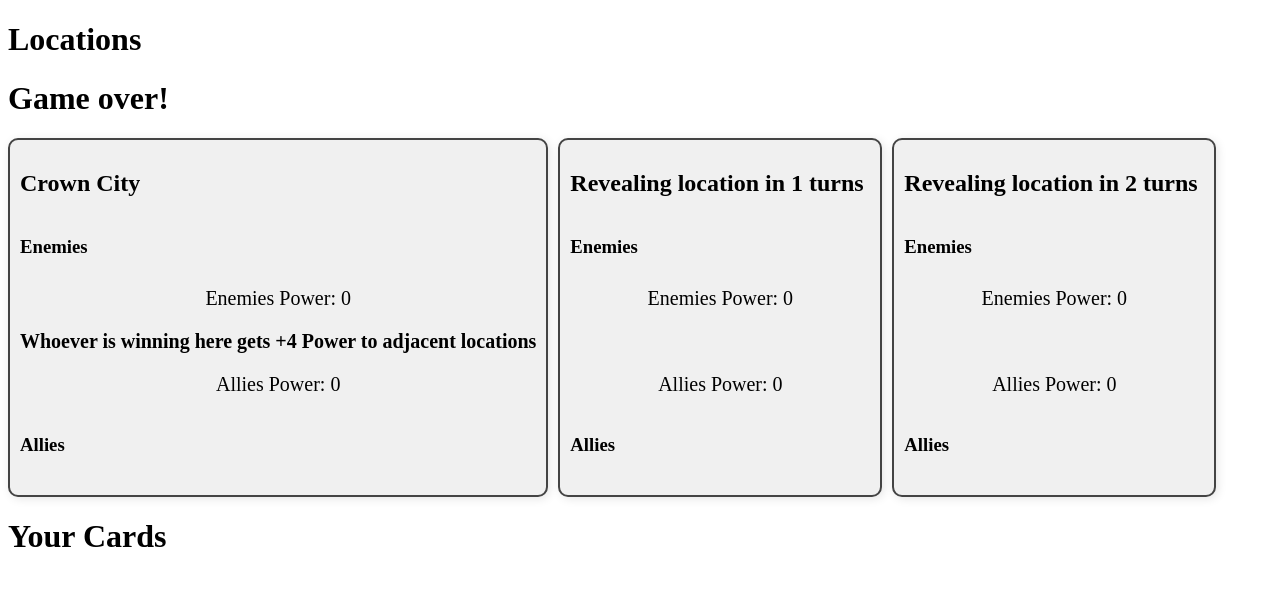
After one commit to Pisdrul/MarvelSnapSim, a Flask app: page /game/ally/endgame in a window 1280 px wide. The commit adds this page. Shown: the top 596 px of the page. Run offline with Flask 3, Linux system fonts and the light colour scheme; parts of the project's set-up code (start-up, migrations or seed data) failed here and were passed over.

Commit message:
Added retreat + endscreen

```diff
--- a/Locations/Location.py
+++ b/Locations/Location.py
@@ -149,6 +149,8 @@ class Location:
     def updateLocation(self):
         self.resetVariablesPreOngoing()
         self.applyOngoing(self.locationlist)
+        if self.name == "Elysium":
+            print("Elysium!")
         for unit in self.ongoing_to_apply:
             unit.ongoing(self)
         self.ongoing_to_apply.clear()
--- a/app.py
+++ b/app.py
@@ -15,6 +15,10 @@ def home():
 def gameAlly():
     print(game.status["allyhand"])
     return render_template('allygame.html', status=game.status, locations=game.locationList.values())
+@app.route('/check_game_end', methods=['GET'])
+def checkGameEnded():
+    winner = game.passStatus['winner']
+    return jsonify(winner)
 
 @app.route('/game/ally/playcard', methods=['POST'])
 def chooseLocationAlly():
@@ -67,7 +71,6 @@ def playCardEnemy(locationnum):
             print("error")
             print(e)
     return redirect(url_for('gameEnemy'))
-
 @app.route('/game/<allyorenemy>/moveUnit', methods=['POST'])
 def moveUnit(allyorenemy):
     cardnum = int(request.form["card"])
@@ -96,30 +99,57 @@ def moveCardAlly():
 @app.route('/check_turn/<allyorenemy>')
 def check_turn(allyorenemy):
     print(allyorenemy)
-    print(game.passStatus)
     if game.status["allypass"] and game.status["enemypass"]:
         if allyorenemy == "ally":
             game.status["endofturncounterally"] = 1
+            game.passStatus['turnpassally'] = True
+
         elif allyorenemy == "enemy":
             game.status["endofturncounterenemy"] = 1
-
-        print(game.status["endofturncounterally"], game.status["endofturncounterenemy"])
+            game.passStatus['turnpassenemy'] = True
 
         if game.status["endofturncounterally"] == 1 and game.status["endofturncounterenemy"] == 1:
-            print("end turn!")
+            print("End turn triggered.")
             game.turnEnd()
-
-            if game.status["turncounter"] > game.status["maxturns"]:
+            if game.passStatus['retreatally'] and game.passStatus['retreatenemy']:
+                game.passStatus['winner'] = "Tie"
+                return game.passStatus
+            elif game.passStatus['retreatally']:
+                game.passStatus['winner'] = "Enemy"
+                game.status['cubes'] /= 2
+                return game.passStatus
+            elif game.passStatus['retreatenemy']:
+                game.passStatus['winner'] = "Ally"
+                game.status['cubes'] /= 2
+                return game.passStatus
+            elif game.status["turncounter"] > game.status["maxturns"]:
                 game.endGame()
                 game.passStatus['winner'] = game.checkWinner()
-            else:
-                game.startOfTurn()
-            game.status['endofturncounterally'] = 0
-            game.status['endofturncounterenemy'] = 0
-            game.status['allypass'] = False
-            game.status['enemypass'] = False
+            print(game.passStatus)
+    return game.passStatus
 
-    return jsonify(game.passStatus)
+@app.route('/game/<allyorenemy>/endgame', methods=['GET'])
+def endGame(allyorenemy):
+    if allyorenemy == "ally":
+        return render_template('endgameally.html', status=game.status, locations=game.locationList.values(), passStatus=game.passStatus)
+    elif allyorenemy == "enemy":
+        return render_template('endgameenemy.html', status=game.status, locations=game.locationList.values(), passStatus=game.passStatus)
+@app.route("/game/startofturn", methods=['GET'])
+def startOfTurn():
+    print( "start of turn")
+    game.startOfTurn()
+    game.status['allypass'] = False
+    game.status['enemypass'] = False
+    game.status['endofturncounterally'] = 0
+    game.status['endofturncounterenemy'] = 0
+    game.passStatus = {
+            'turnpassally': game.status['allypass'],
+            'turnpassenemy': game.status['enemypass'],
+            'winner': "None",
+            'retreatally': game.passStatus['retreatally'],
+            'retreatenemy': game.passStatus['retreatenemy']
+        }
+    return "ok"
 
 @app.route("/game/reset", methods=['GET'])
 def resetGame():
@@ -146,5 +176,17 @@ def snap(allyorenemy):
         game.snap(False)
         return redirect(url_for('gameEnemy'))
 
+@app.route("/game/<allyorenemy>/retreat", methods=['POST'])
+def retreat(allyorenemy):
+    if allyorenemy == "ally":
+        game.passStatus['retreatally'] = True
+        game.passStatus['turnpassally'] = True
+        return redirect(url_for('gameAlly'))
+    elif allyorenemy == "enemy":
+        game.passStatus['retreatenemy'] = True
+        game.passStatus['turnpassenemy'] = True
+        return redirect(url_for('gameEnemy'))
+
+
 if __name__ == "__main__":
     app.run(debug=True)
--- a/cards/Blade.py
+++ b/cards/Blade.py
@@ -6,7 +6,7 @@ class Blade(Card):
         self.description = "On Reveal: Discard the leftmost card in your hand"
 
     def onReveal(self, locationlist):
-        if self.ally:
+        if self.ally and len(self.status["allyhand"]) > 0:
             self.status["allyhand"][-1].discard()
-        else:
+        elif not self.ally and len(self.status["enemyhand"]) > 0:
             self.status["enemyhand"][-1].discard()
--- a/cards/Kazan.py
+++ b/cards/Kazar.py
@@ -1,8 +1,8 @@
 from cards import Card
 
-class Kazan(Card):
+class Kazar(Card):
     def __init__(self, ally, status):
-        super().__init__(4, 4, "Kazan", ally, status)
+        super().__init__(4, 4, "Kazar", ally, status)
         self.description = "Ongoing: Your 1-cost cards have +1 Power."
         self.has_ongoing = True
 
--- a/cards/Modok.py
+++ b/cards/Modok.py
@@ -6,11 +6,11 @@ class Modok(Card):
         self.description = "On Reveal: Discard all cards in your hand"
 
     def onReveal(self, locationlist):
-        if self.ally:
+        if self.ally and len(self.status["allyhand"]) > 0:
             toDiscard = copy.copy(self.status["allyhand"])
             for card in toDiscard:
                 card.discard()
-        else:
+        elif not self.ally and len(self.status["enemyhand"]) > 0:
             toDiscard = copy.copy(self.status["enemyhand"])
             for card in toDiscard:
                 card.discard()
--- a/static/gameStyle.css
+++ b/static/gameStyle.css
@@ -34,7 +34,6 @@
     width: 100px;
     height: 100px;
     text-align: center;
-    padding: 10px;
 }
 .cardtext {
     text-align: center;
@@ -85,3 +84,11 @@
     flex-wrap: wrap;
     margin: 10px 0;
 }
+
+.dividertext {
+    text-align: center;
+    margin-top: 6px;
+    font-size: 20px;
+    font-weight: bold;
+    padding: 10px;
+}
--- /dev/null
+++ b/templates/endgameally.html
@@ -0,0 +1,69 @@
+<!DOCTYPE html>
+<html>
+<head>
+    <title>End of game!</title>
+<link rel="stylesheet" href="{{ url_for('static', filename='gameStyle.css') }}">
+</head>
+<body>
+    <h1> Locations </h1>
+    <h1>
+        Game over!
+        {% if passStatus['winner'] == 'Enemy' %}
+          You have lost {{ status['cubes'] * 2 }} cubes!
+        {% elif passStatus['winner'] == 'Ally' %}
+          You have won {{ status['cubes'] * 2 }} cubes!
+        {% elif passStatus['winner'] == 'Tie' %}
+          Tie!
+        {% endif %}
+      </h1>
+    <div class="locationlist">
+        {% for location in locations %}
+        <div class="location {{ 'winning' if location.winning == 'Ally' else 'losing' if location.winning == 'Enemy' else 'tie'}}">
+        <h2>{{ location.name }}</h2>
+
+        <!-- Sezione Nemici -->
+        <div class="enemies">
+            <h3>Enemies</h3>
+            {% for enemy_card in location.enemies %}
+            <div class="cardinlocation">
+                <img src="{{ enemy_card.render() }}" alt="{{ enemy_card.name }}" class="card img">
+                <p class= "cardtext">{{ enemy_card.name }} - Power: {{ enemy_card.cur_power }}</p>
+                <p class = "cardtext"> {{ enemy_card.description }}</p>
+            </div>
+            {% endfor %}
+        </div>
+        <div>
+            <p class="totalpower"> Enemies Power: {{ location.enemiesPower }} <br> </p>
+            <p class = "locationdescription">{{location.description}} <br> </p>
+            <p class = "totalpower"> Allies Power: {{ location.alliesPower }}</p>
+        </div>
+        <!-- Sezione Alleati -->
+            <div class="allies">
+            <h3>Allies</h3>
+            {% for ally_card in location.allies%}
+                {% if ally_card not in location.cards_to_move %}
+                <div class="cardinlocation">
+                    <img src="{{ ally_card.render() }}" alt="{{ ally_card.name }}" class = "card img">
+                    <p class = "cardtext">{{ ally_card.name }} - Power: {{ ally_card.cur_power }}</p>
+                    <p class = "cardtext"> {{ ally_card.description }}</p>
+                </div>
+                {% endif %}
+            {% endfor %}
+            </div>
+        </div>
+        {% endfor %}
+    </div>
+    <h1>Your Cards</h1>
+    <div class="hand-container">
+        {% for card in status["allyhand"] %}
+        <div class="card">
+                <input type="hidden" name="index" value="{{ loop.index0 }}">
+                <img src="{{ card.render() }}" alt="{{ card.name }}">
+                <p>{{card.name}}: {{card.cur_cost}}, Power: {{card.cur_power}}, Description: {{card.description}}</p>
+        </div>
+        {% endfor %}
+    </div>
+
+
+</body>
+</html>
```
Also changed, not shown: gameManager.py (+6 -10 lines), templates/allygame.html (+54 -19 lines), templates/endgameenemy.html (added, +69 -0 lines), templates/enemygame.html (+58 -22 lines), static/assets/Swordmaster.webp (added).
